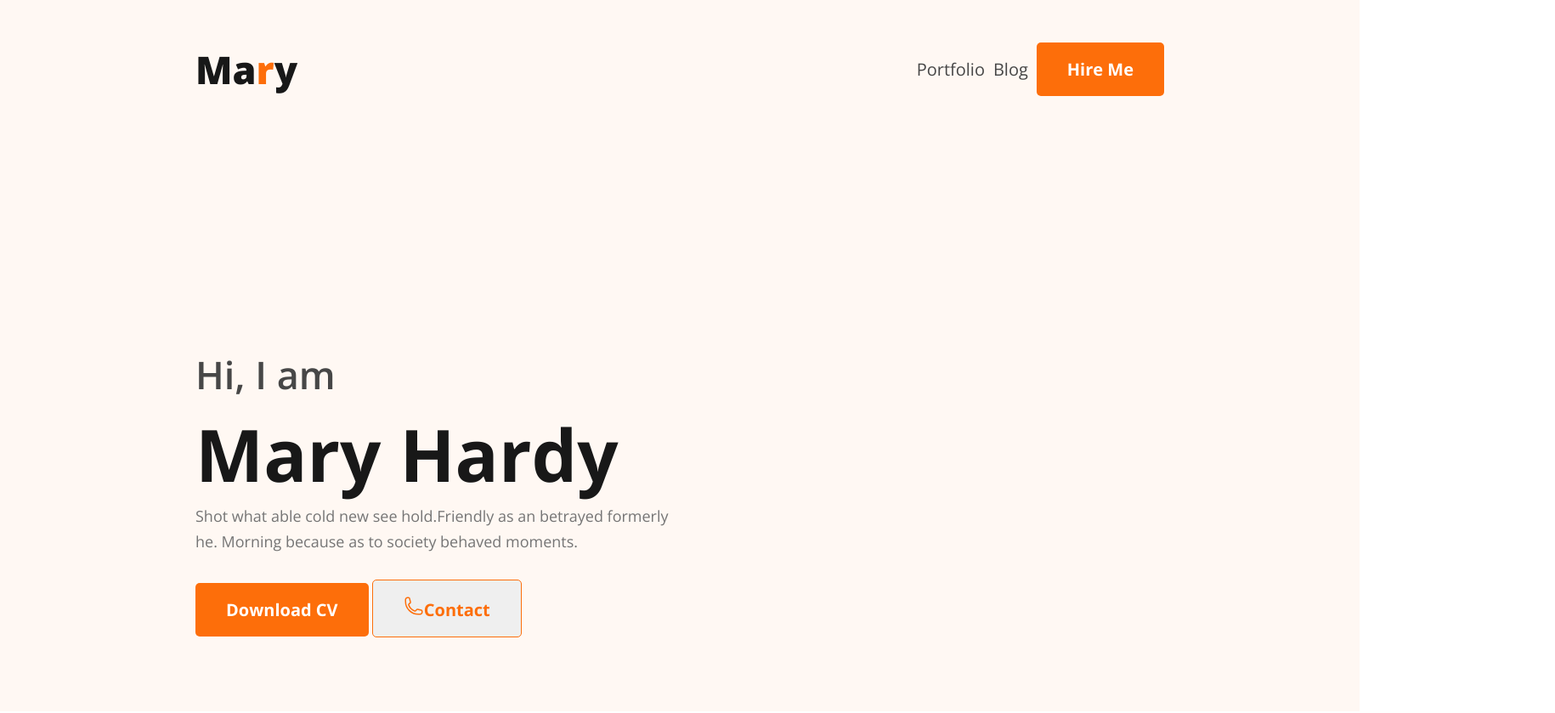
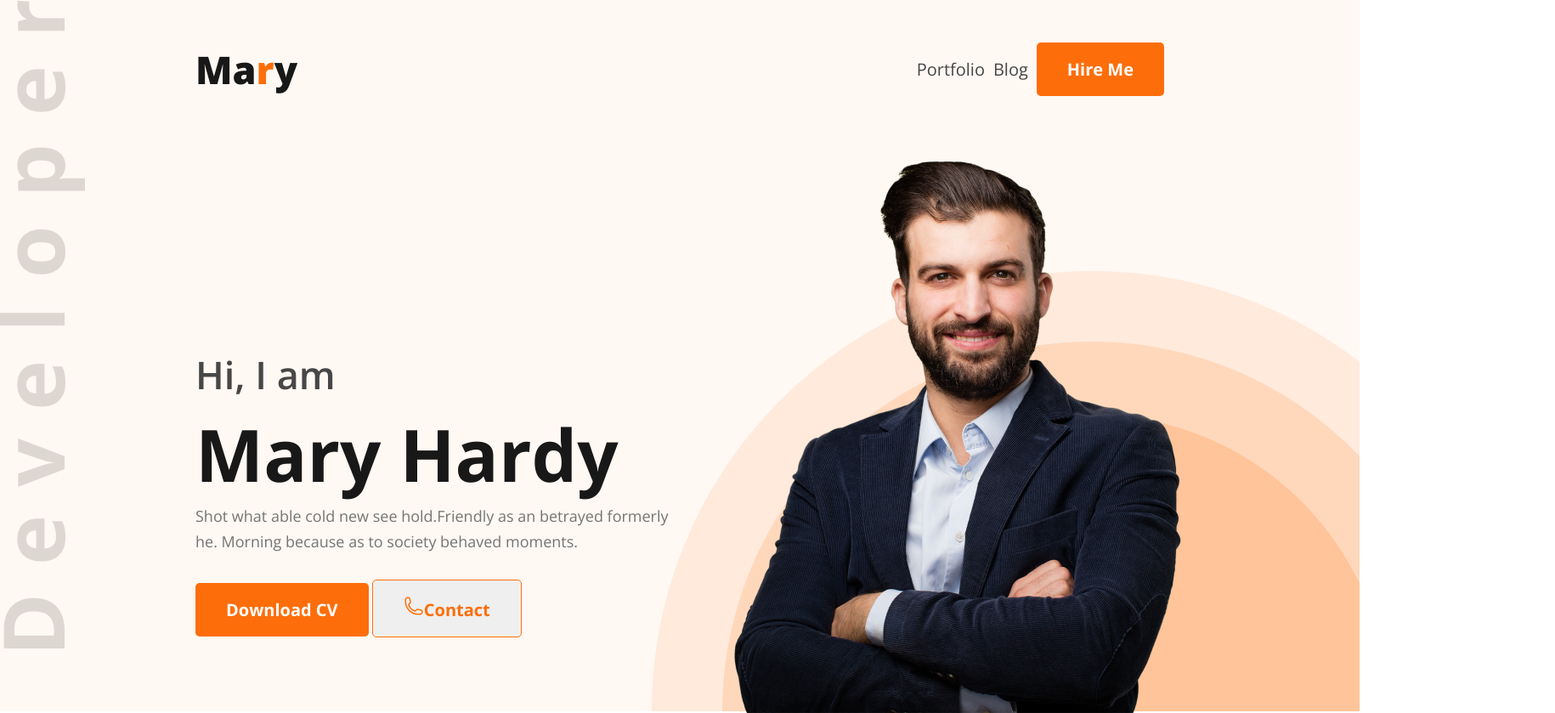
Before and after one commit to saimul380/Shawon_portfolio, a plain HTML site: page index.html in a window 1280 px wide. Shown: the whole page at 85% size, 1830 px wide, since content can reach past the window. Drawn offline with nearby package versions, Linux system fonts and the light colour scheme.

Commit message:
hardy image updated

```diff
--- a/style.css
+++ b/style.css
@@ -8,7 +8,7 @@ header{
     height: 837px;
     flex-shrink: 0;
     background: #FFF8F3;
-    background-image: url(/Asset/developer.png),url(/Asset/header_bg.png);
+    background-image: url(/Assets/developer.png),url(/Assets/header_bg.png);
     background-repeat: no-repeat;
     background-position: top left , right bottom;
 
@@ -79,6 +79,8 @@ nav a{
 .intro{
     display: flex;
     padding-left: 230px;
+    width: 100%;
+
 }
 .intro-grading{
     padding-top: 297px;
@@ -107,7 +109,9 @@ nav a{
     padding-bottom: 30px;
 }
 .hardyImg {
+
     width: 584px;
     height: 676px;
-    background: url(/Asset/hardy.png) no-repeat;
+    background: url(/Assets/hardy.png) no-repeat;
+    margin-top:50px ;
 }
```
Also changed, not shown: index.html (+2 -2 lines), Assets/developer.png (added), Assets/hardy.png (added), Assets/header_bg.png (added).
